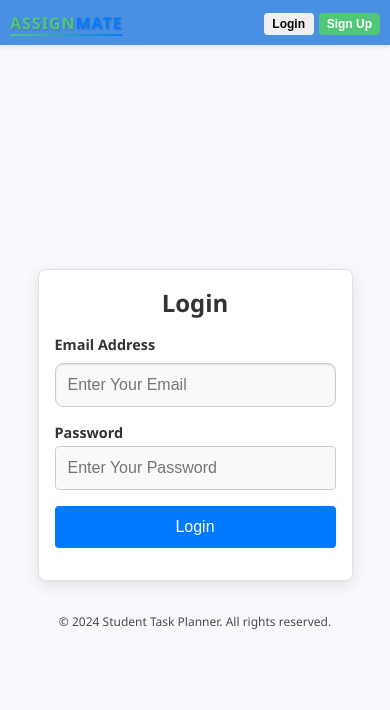
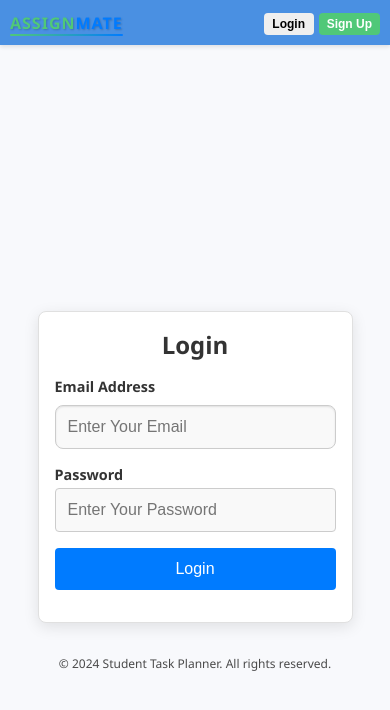
Before and after one commit to AnilaAnilaN/taskPlanner, a React (Vite) app in the folder an/: page /login in a window 390 px wide. Shown: the top 710 px of the page. Built offline with nearby package versions, Linux system fonts and the light colour scheme.

Commit message:
update for mobile responsiveness

```diff
--- a/an/src/App.css
+++ b/an/src/App.css
@@ -48,8 +48,9 @@ body {
 .main-content {
   flex-grow: 1;
   background-color: #f8f9fc;
-  padding: 40px 20px 20px; /* Maintain 40px top padding */
+  padding: 20px; /* Adjusted to remove fixed top padding */
   margin-left: 0;
+  margin-top: 60px; /* Match header height */
 }
 
 /* Apply margin when sidebar is present */
@@ -67,9 +68,10 @@ body {
   flex-direction: column;
   align-items: center; /* Center login/signup */
   justify-content: center; /* Center login/signup */
-  min-height: calc(100vh - 40px); /* Adjusted for 40px padding */
-  padding: 40px 20px 20px; /* Maintain 40px top padding */
+  min-height: calc(100vh - 60px); /* Adjusted for header height */
+  padding: 20px;
   margin-left: 0; /* Reset for login/signup centering */
+  margin-top: 60px; /* Match header height */
 }
 
 .form-container {
@@ -98,7 +100,7 @@ body {
 /* Responsive design */
 @media (max-width: 768px) {
   .sidebar {
-    width: 60px;
+    width: 40px;
   }
 
   .app-container:has(.sidebar) .main-content {
@@ -114,7 +116,8 @@ body {
   }
 
   .main-content {
-    padding: 40px 15px 15px;
+    margin-top: 50px; /* Match header height */
+    padding: 15px;
   }
 
   .form-container {
@@ -123,7 +126,9 @@ body {
   }
 
   .page-container {
-    padding: 40px 15px 15px;
+    margin-top: 50px; /* Match header height */
+    padding: 15px;
+    min-height: calc(100vh - 50px);
   }
 }
 
@@ -141,11 +146,14 @@ body {
   }
 
   .main-content {
-    padding: 40px 10px 10px;
+    margin-top: 45px; /* Match header height */
+    padding: 10px;
   }
 
   .page-container {
-    padding: 40px 10px 10px;
+    margin-top: 45px; /* Match header height */
+    padding: 10px;
+    min-height: calc(100vh - 45px);
   }
 
   .form-container {
```
